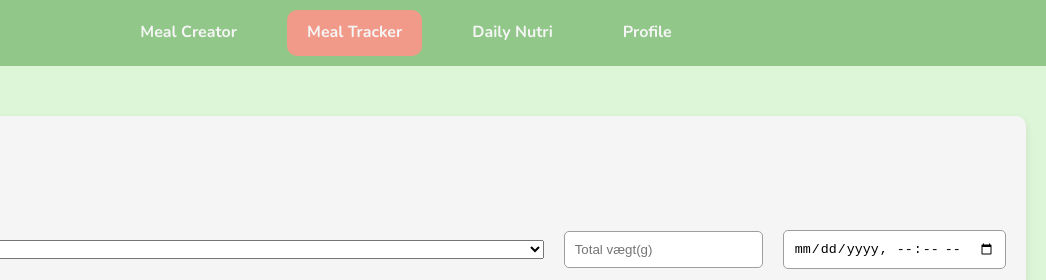
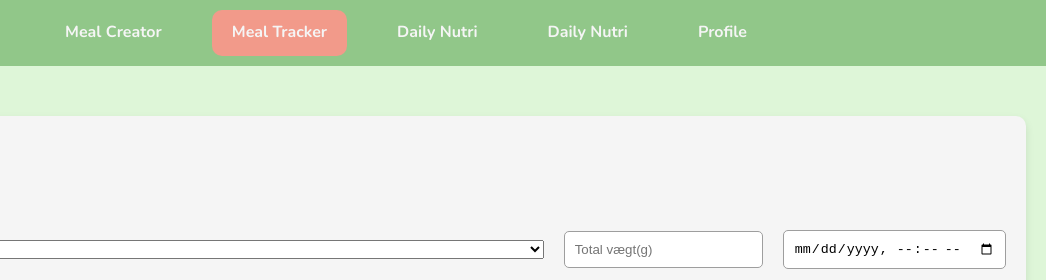
Before and after one commit to Habiiib99/NutriTracker, a plain HTML site: page NutriTracker_Project/mealtracker.html in a window 1280 px wide. Shown: the top 280 px of the page, 234-1280 px from the left. Drawn offline with nearby package versions, Linux system fonts and the light colour scheme; no server answers.

Commit message:
Update mealtracker.html

```diff
--- a/NutriTracker_Project/mealtracker.html
+++ b/NutriTracker_Project/mealtracker.html
@@ -13,6 +13,7 @@
         <img src="Billede2.png" alt="NutriTracker Logo" class="navbar-logo">
         <a href="mealcreator.html">Meal Creator</a>
         <a href="mealtracker.html" class="active">Meal Tracker</a>
+        <a href="dailyNutri.html">Daily Nutri</a>
         <a href="dailyNutri.html">Daily Nutri</a>
         <a href="profile.html">Profile</a>
     </nav>
```
